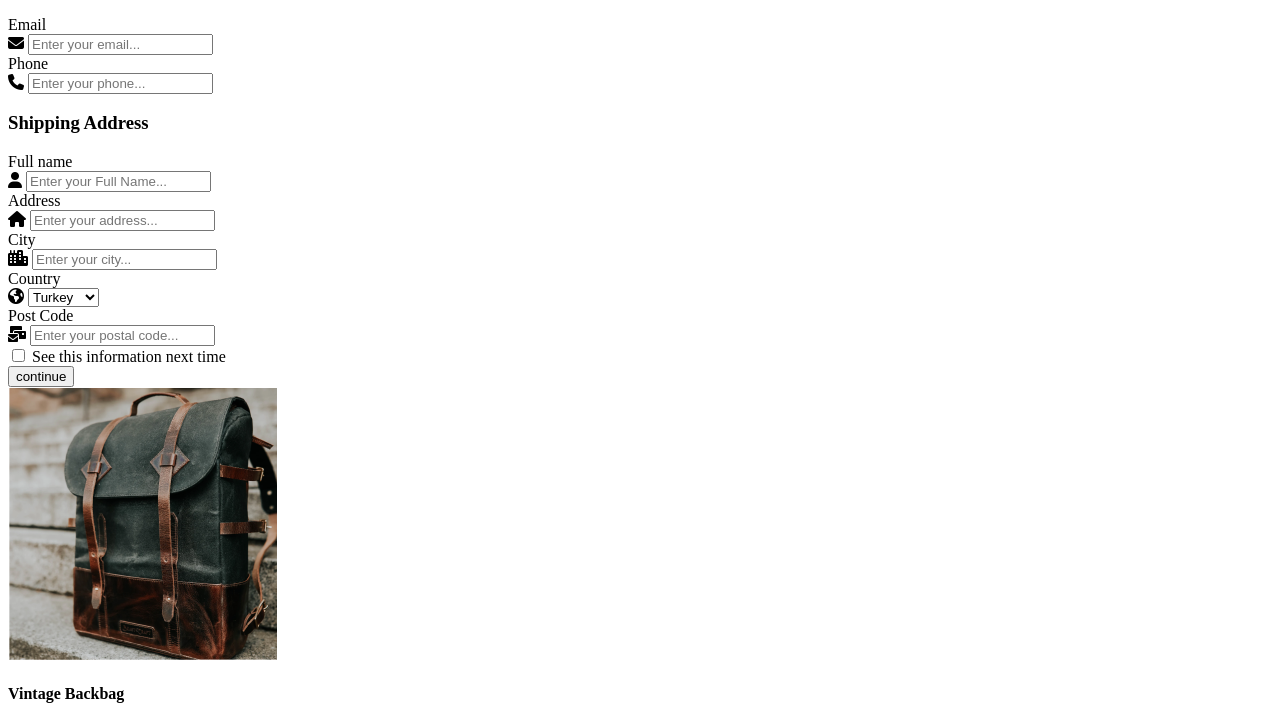
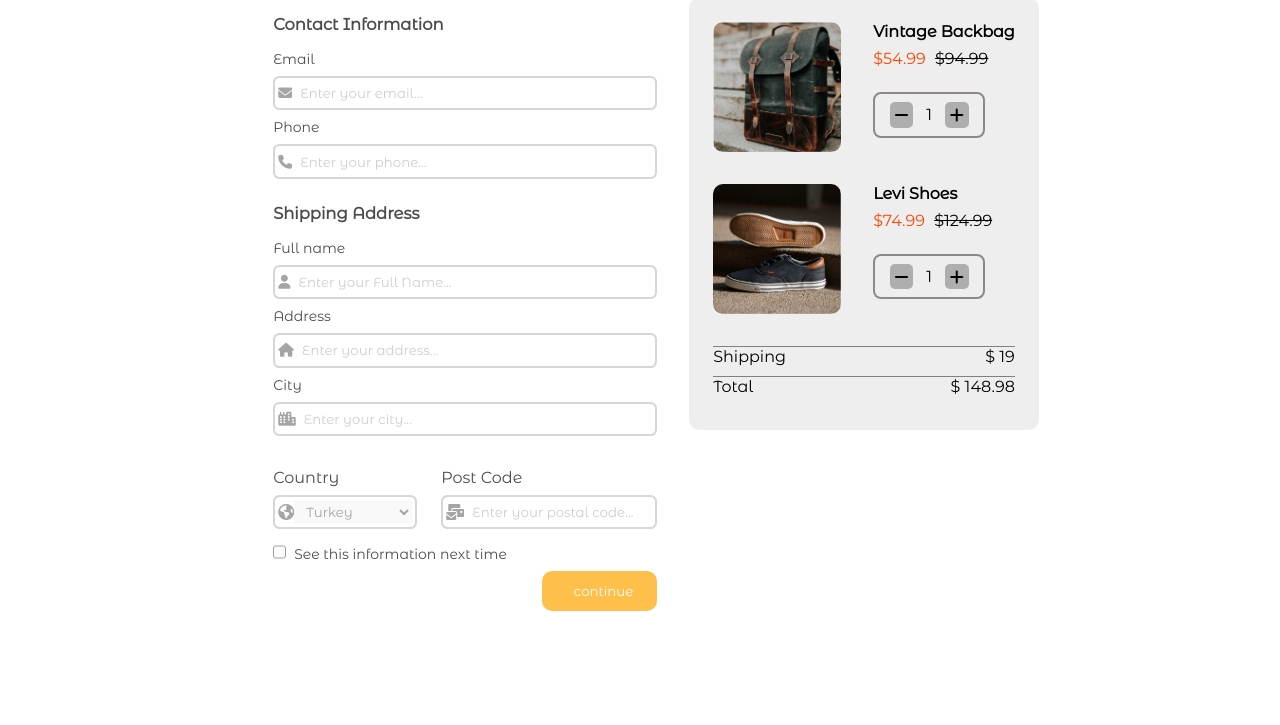
Before and after one commit to AhmetBoyrazz/Checkout-Page, a plain HTML site: page index.html in a window 1280 px wide. Shown: the part 105-830 px from the top of the page. After the commit the page ends 800 px from the top, so only its background shows below. Drawn offline with Linux system fonts and the light colour scheme.

Commit message:
Html and Css done

```diff
--- a/index.html
+++ b/index.html
@@ -54,6 +54,7 @@
                 placeholder="Enter your Full Name..."
               />
             </div>
+
             <label for="address">Address</label>
             <div class="inputs">
               <span><i class="fa-solid fa-house"></i></span>
@@ -97,28 +98,67 @@
                   type="number"
                   name="post-code"
                   id="post-code"
-                    placeholder="Enter your postal code...">
+                  placeholder="Enter your postal code..."
+                />
               </div>
             </div>
           </div>
           <div class="check-box">
-            <input type="checkbox" name="check-box" id="check-box">
+            <div>
+              <input type="checkbox" name="check-box" id="check-box" />
+            </div>
+            <div>
               <label for="check-box">See this information next time</label>
             </div>
-          <div  class="continue">
-            <input type="button" value="continue" id="continue">
+          </div>
+          <div class="continue">
+            <input type="button" value="continue" class="continue-button" />
           </div>
         </form>
       </div>
 
       <div class="shopping-box">
         <div class="product">
-            <img src="./images/photo1.png" alt="bag">
+          <img src="./images/photo1.png" alt="bag" />
+
           <div class="price">
             <h4>Vintage Backbag</h4>
+
             <p class="dollar">
+              <span class="first-price">$54.99</span>
+              <span class="second-price">$94.99</span>
+            </p>
 
+            <div class="product-amount">
+              <i class="fa-solid fa-minus"></i>
+              <p class="piece">1</p>
+              <i class="fa-solid fa-plus"></i>
+            </div>
+          </div>
+        </div>
+        <div class="product">
+          <img src="./images/photo2.png" alt="shoe" />
+          <div class="price">
+            <h4>Levi Shoes</h4>
+            <p class="dollar">
+              <span class="first-price">$74.99</span>
+              <span class="second-price">$124.99</span>
             </p>
+            <div class="product-amount">
+              <i class="fa-solid fa-minus"></i>
+              <p class="piece">1</p>
+              <i class="fa-solid fa-plus"></i>
+            </div>
+          </div>
+        </div>
+        <div class="shipping-total">
+          <div class="shipping">
+            <p>Shipping</p>
+            <p>$ 19</p>
+          </div>
+          <div class="total">
+            <p>Total</p>
+            <p>$ 148.98</p>
           </div>
         </div>
       </div>
--- a/style.css
+++ b/style.css
@@ -1 +1,189 @@
 @import url("https://fonts.googleapis.com/css2?family=Montserrat+Alternates&display=swap");
+
+* {
+  margin: 0;
+  padding: 0;
+  font-family: "Montserrat Alternates", sans-serif;
+  box-sizing: border-box;
+}
+header {
+  text-align: center;
+  font-weight: 800;
+  padding: 2rem;
+}
+/************** FORM ************/
+
+.container {
+  display: flex;
+  justify-content: center;
+  align-items: flex-start;
+}
+
+.form {
+  width: 30%;
+  margin: 0rem 2rem;
+  opacity: 0.7;
+  font-size: 16px;
+}
+input,
+select {
+  border: none;
+  outline: none;
+  width: 100%;
+  height: 1.5rem;
+  padding-left: 0.5rem;
+}
+
+label {
+  display: inline-block;
+  margin: 0.5rem 0rem;
+}
+
+h3 {
+  margin-bottom: 0.5rem;
+}
+.inputs {
+  border: 2px solid rgb(142, 140, 140);
+  opacity: 0.5;
+  padding: 0.2rem;
+  border-radius: 0.4rem;
+  display: flex;
+  flex-wrap: nowrap;
+  align-items: center;
+}
+
+.contact,
+.shipping-address {
+  margin-top: 1rem;
+  margin-bottom: 1.5rem;
+  font-size: 14px;
+}
+
+.check-box {
+  display: flex;
+  flex-direction: row;
+  justify-content: flex-start;
+  align-items: center;
+  margin-top: 0.5rem;
+  font-size: 14px;
+}
+.check-box div {
+  margin-right: 0.5rem;
+}
+.check-box input {
+  margin-left: 0;
+}
+.check-box input:hover {
+  cursor: pointer;
+}
+
+.post-country {
+  display: flex;
+  justify-content: space-between;
+}
+.country {
+  width: 40%;
+  margin-right: 1.5rem;
+}
+
+/* .inputs select {
+  width: 95%;
+} */
+.inputs select:hover {
+  cursor: pointer;
+}
+.post-code {
+  width: 60%;
+}
+.continue {
+  display: flex;
+  justify-content: right;
+}
+
+.continue-button {
+  width: 30%;
+  height: 2.5rem;
+  background-color: orange;
+  color: white;
+  border-radius: 10px;
+}
+/***************product************/
+
+.shopping-box {
+  background-color: #eeeeee;
+  border-radius: 10px;
+  padding: 1.5rem;
+}
+.product {
+  display: flex;
+  align-items: flex-start;
+  column-gap: 2rem;
+  margin-bottom: 2rem;
+}
+.product img {
+  border-radius: 10px;
+  width: 100%;
+  max-width: 8rem;
+}
+.price {
+  display: flex;
+  flex-direction: column;
+  width: 100%;
+}
+.dollar {
+  margin: 0.5rem 0;
+}
+.first-price {
+  color: orangered;
+  margin-right: 5px;
+}
+.second-price {
+  text-decoration: line-through;
+}
+.product-amount {
+  border: 2px solid rgb(141, 137, 137);
+  border-radius: 8px;
+  display: flex;
+  justify-content: space-around;
+  align-items: center;
+  padding: 0.5rem;
+  margin-top: 1rem;
+  width: 100%;
+  max-width: 7rem;
+}
+
+.product-amount i {
+  background-color: #afaeae;
+  padding: 0.3rem;
+  border-radius: 5px;
+}
+.product-amount i:hover {
+  cursor: pointer;
+}
+.shipping,
+.total {
+  display: flex;
+  justify-content: space-between;
+  border-top: 1px solid gray;
+  margin: 10px 0;
+}
+
+@media screen and (max-width: 650px) {
+  .container {
+    display: flex;
+    flex-direction: column-reverse;
+    justify-content: center;
+    align-items: center;
+  }
+  .form {
+    width: 100%;
+    max-width: 20rem;
+  }
+  .shopping-box {
+    width: 100%;
+    max-width: 20rem;
+  }
+  .continue {
+    margin-bottom: 2rem;
+  }
+}
```
Lines whose indentation alone changed are shown as unchanged.
